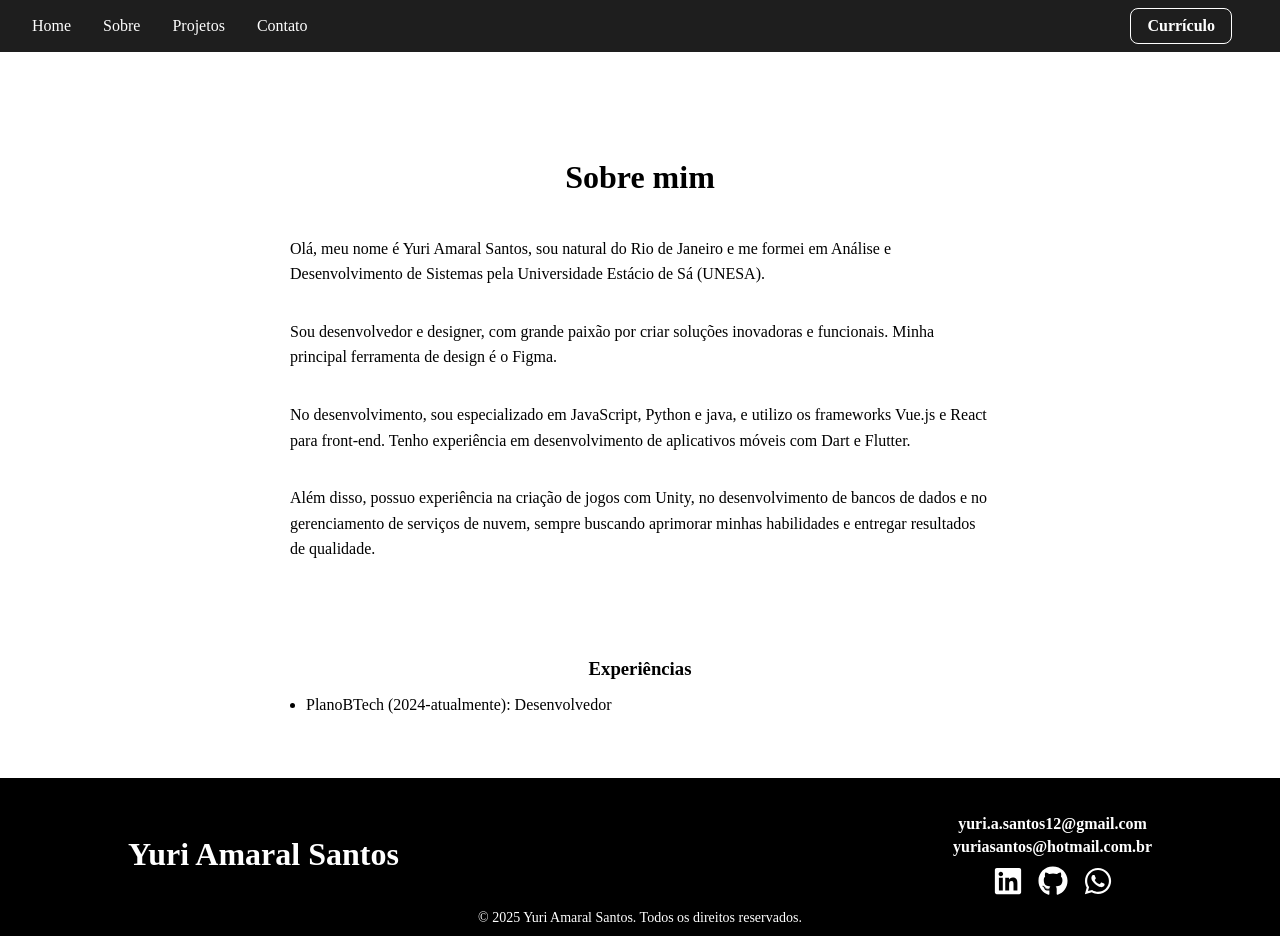
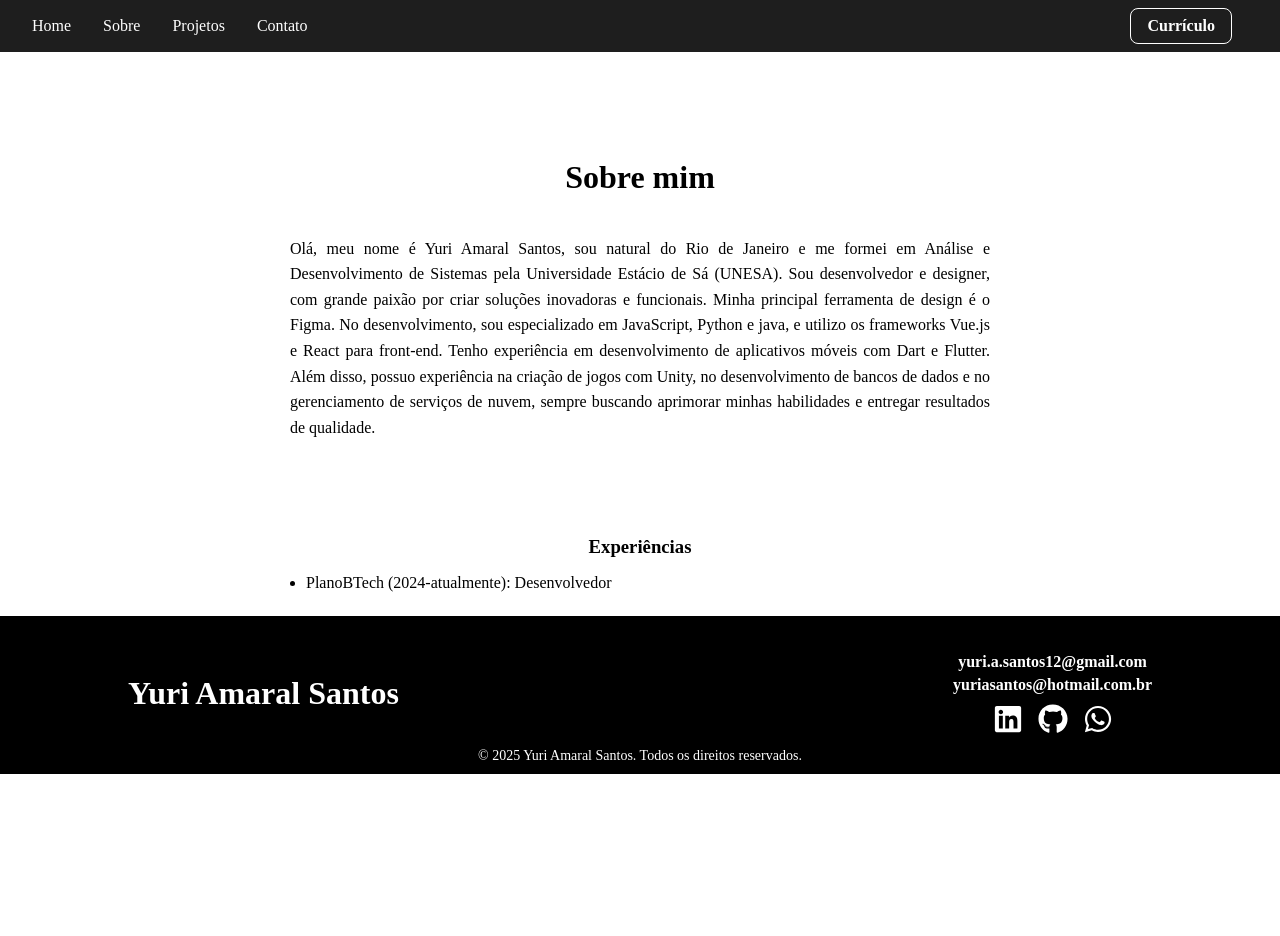
Before and after one commit to grilo-org/20250704_094249_candidato_Yuri-amaralsantos_portfolio-site, a React (Vite) app: page /About in a window 1280 px wide. After the commit the page ends 800 px from the top, so only its background shows below. Built offline with nearby package versions, Linux system fonts and the light colour scheme.

Commit message:
consertando página de texto

```diff
--- a/src/sections/about/About.css
+++ b/src/sections/about/About.css
@@ -14,7 +14,7 @@
 }
 
 #caixaSobre p {
-  text-align: left;
+  text-align: justify;
   max-width: 700px;
   width: 100%;
   margin-bottom: 1rem;
--- a/src/sections/about/About.jsx
+++ b/src/sections/about/About.jsx
@@ -1,4 +1,3 @@
-import React from "react";
 import "./About.css";
 
 const About = () => {
@@ -9,23 +8,15 @@ const About = () => {
         <p>
           Olá, meu nome é Yuri Amaral Santos, sou natural do Rio de Janeiro e me
           formei em Análise e Desenvolvimento de Sistemas pela Universidade
-          Estácio de Sá (UNESA).
-        </p>
-        <p>
-          Sou desenvolvedor e designer, com grande paixão por criar soluções
-          inovadoras e funcionais. Minha principal ferramenta de design é o
-          Figma.
-        </p>
-        <p>
-          No desenvolvimento, sou especializado em JavaScript, Python e java, e
-          utilizo os frameworks Vue.js e React para front-end. Tenho experiência
-          em desenvolvimento de aplicativos móveis com Dart e Flutter.
-        </p>
-        <p>
-          Além disso, possuo experiência na criação de jogos com Unity, no
-          desenvolvimento de bancos de dados e no gerenciamento de serviços de
-          nuvem, sempre buscando aprimorar minhas habilidades e entregar
-          resultados de qualidade.
+          Estácio de Sá (UNESA). Sou desenvolvedor e designer, com grande paixão
+          por criar soluções inovadoras e funcionais. Minha principal ferramenta
+          de design é o Figma. No desenvolvimento, sou especializado em
+          JavaScript, Python e java, e utilizo os frameworks Vue.js e React para
+          front-end. Tenho experiência em desenvolvimento de aplicativos móveis
+          com Dart e Flutter. Além disso, possuo experiência na criação de jogos
+          com Unity, no desenvolvimento de bancos de dados e no gerenciamento de
+          serviços de nuvem, sempre buscando aprimorar minhas habilidades e
+          entregar resultados de qualidade.
         </p>
       </div>
       <div className="experiencia">
```
